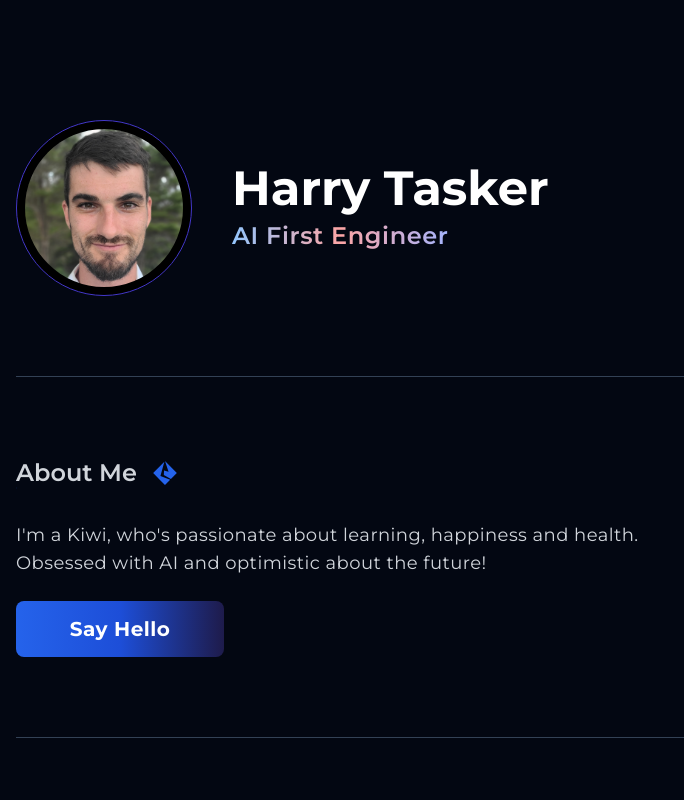
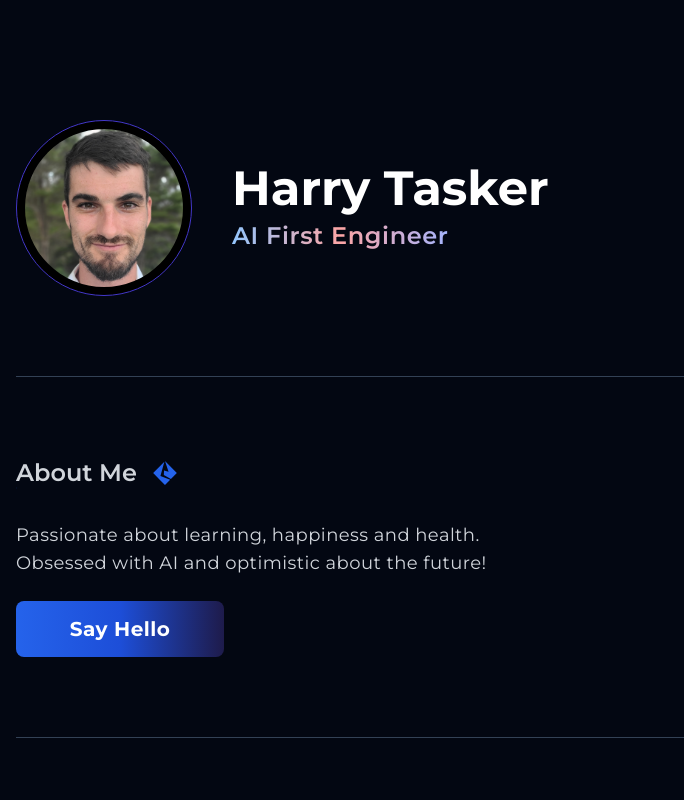
Before and after one commit to Tasker-AI/ts-portfolio, a Next.js app: page / in a window 1280 px wide. Shown: the top 800 px of the page, without its empty margins (0-684 px from the left). Built offline with nearby package versions, Linux system fonts and the light colour scheme.

Commit message:
remove apostrophies

```diff
--- a/components/Aboutme.tsx
+++ b/components/Aboutme.tsx
@@ -7,7 +7,7 @@ const Aboutme = () => {
       <Title text="About Me" icon={<SiInformatica />} />
       <div className="text-lg tracking-wide flex flex-col gap-6">
         <p>
-          I'm a Kiwi, who's passionate about learning, happiness and health.<br></br>
+          Passionate about learning, happiness and health.<br></br>
           Obsessed with AI and optimistic about the future!
         </p>
         <a href="mailto:harry@taskersolutions.co.nz" target="_blank">
```
